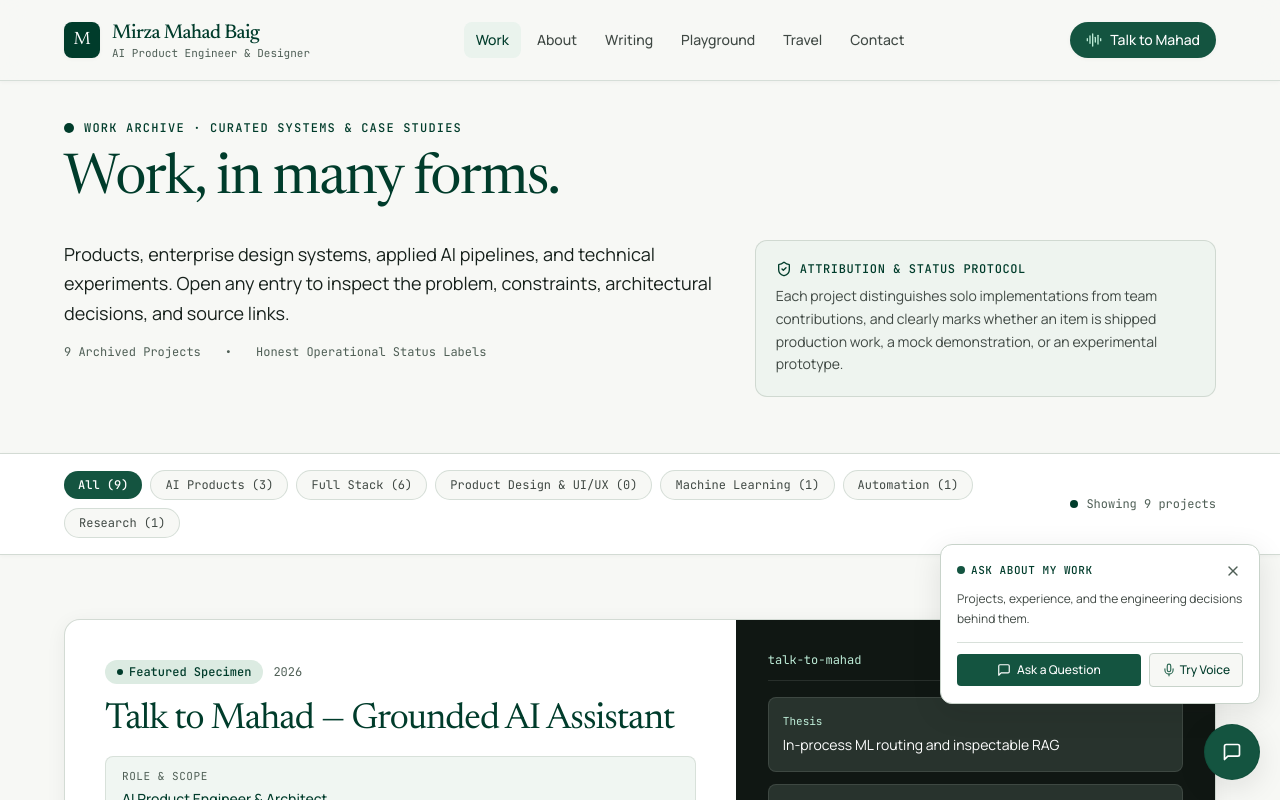
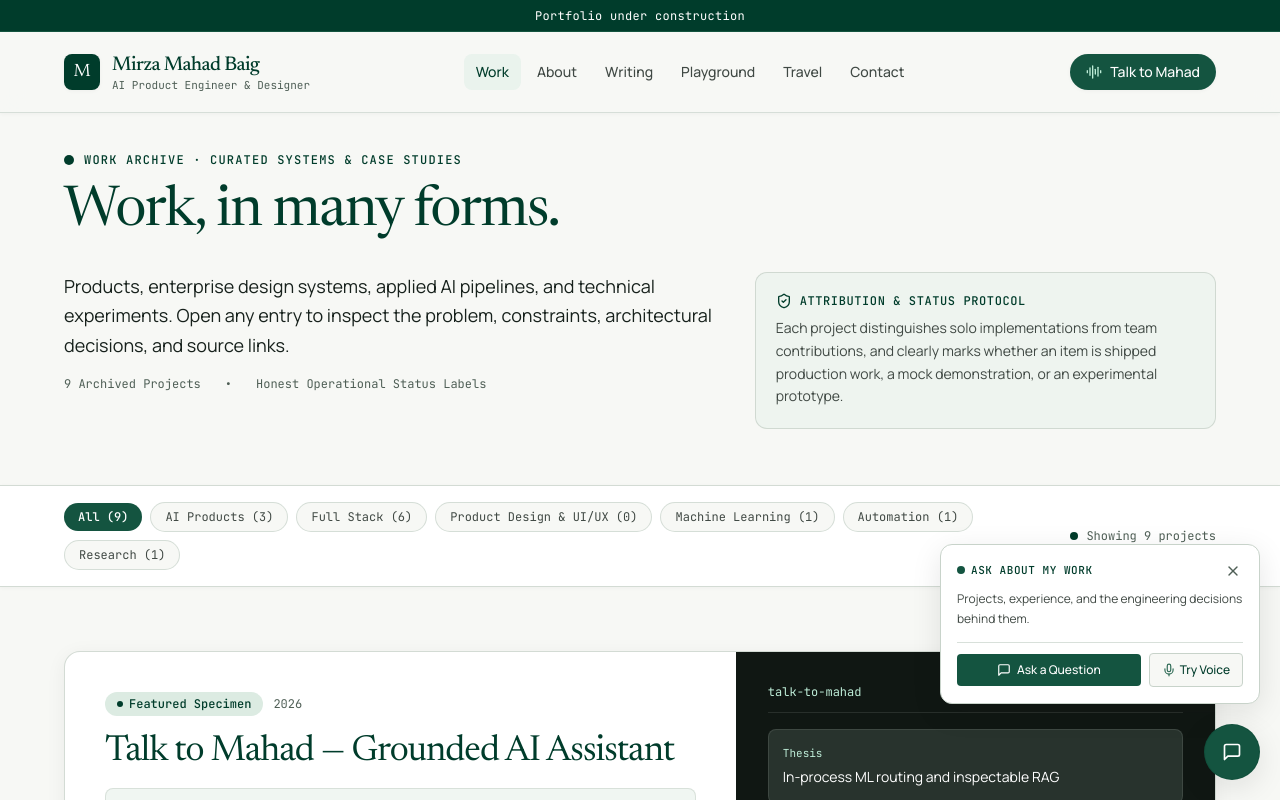
Before and after one commit to mahadbaig2/mahad-ai-portfolio, a Next.js app in the folder apps/web/: page /work in a window 1280 px wide. Shown: the top 800 px of the page. Built offline with nearby package versions, Linux system fonts and the light colour scheme; no server answers.

Commit message:
ui(web): add under construction alert bar above navbar

```diff
--- a/apps/web/app/layout.tsx
+++ b/apps/web/app/layout.tsx
@@ -77,7 +77,7 @@ export default function RootLayout({
       >
         <AssistantWidgetProvider>
           <Header />
-          <main className="min-h-[calc(100vh-160px)] pt-20">{children}</main>
+          <main className="min-h-[calc(100vh-160px)] pt-28">{children}</main>
           <Footer />
           <AssistantWidget />
         </AssistantWidgetProvider>
--- a/apps/web/components/Header.tsx
+++ b/apps/web/components/Header.tsx
@@ -26,6 +26,12 @@ export function Header() {
 
   return (
     <header className="fixed top-0 left-0 w-full z-50 bg-paper/90 backdrop-blur-md border-b border-hairline/70 shadow-editorial-sm">
+      <div
+        role="status"
+        className="h-8 bg-primary text-on-primary border-b border-primary-container flex items-center justify-center px-4 text-center font-mono text-xs tracking-wide"
+      >
+        Portfolio under construction
+      </div>
       <div className="h-20 max-w-[1440px] mx-auto px-4 sm:px-6 md:px-10 lg:px-16 flex items-center justify-between gap-2 sm:gap-4">
         <Link
           href="/"
@@ -53,7 +59,7 @@ export function Header() {
           aria-label="Main navigation"
           className={
             open
-              ? "flex flex-col lg:flex-row lg:items-center gap-2 lg:gap-1 absolute lg:static top-20 left-0 right-0 max-h-[calc(100vh-5rem)] overflow-y-auto bg-paper lg:bg-transparent border-b lg:border-b-0 border-hairline px-5 py-5 lg:p-0 shadow-editorial lg:shadow-none"
+              ? "flex flex-col lg:flex-row lg:items-center gap-2 lg:gap-1 absolute lg:static top-28 left-0 right-0 max-h-[calc(100vh-7rem)] overflow-y-auto bg-paper lg:bg-transparent border-b lg:border-b-0 border-hairline px-5 py-5 lg:p-0 shadow-editorial lg:shadow-none"
               : "hidden lg:flex lg:items-center lg:gap-1"
           }
         >
--- a/apps/web/components/work/WorkLibrary.tsx
+++ b/apps/web/components/work/WorkLibrary.tsx
@@ -58,7 +58,7 @@ export function WorkLibrary({ initialProjects }: WorkLibraryProps) {
   return (
     <div className="w-full">
       {/* Sticky Filter & Classification Bar */}
-      <section className="w-full bg-surface-white border-y border-hairline/80 py-4 sticky top-20 z-30 shadow-editorial-sm">
+      <section className="w-full bg-surface-white border-y border-hairline/80 py-4 sticky top-28 z-30 shadow-editorial-sm">
         <div className="max-w-[1440px] mx-auto px-5 md:px-10 lg:px-16 flex flex-col md:flex-row md:items-center justify-between gap-3">
           <div className="flex flex-wrap items-center gap-2" role="group" aria-label="Filter projects by discipline">
             {CATEGORIES.map((cat) => {
```
